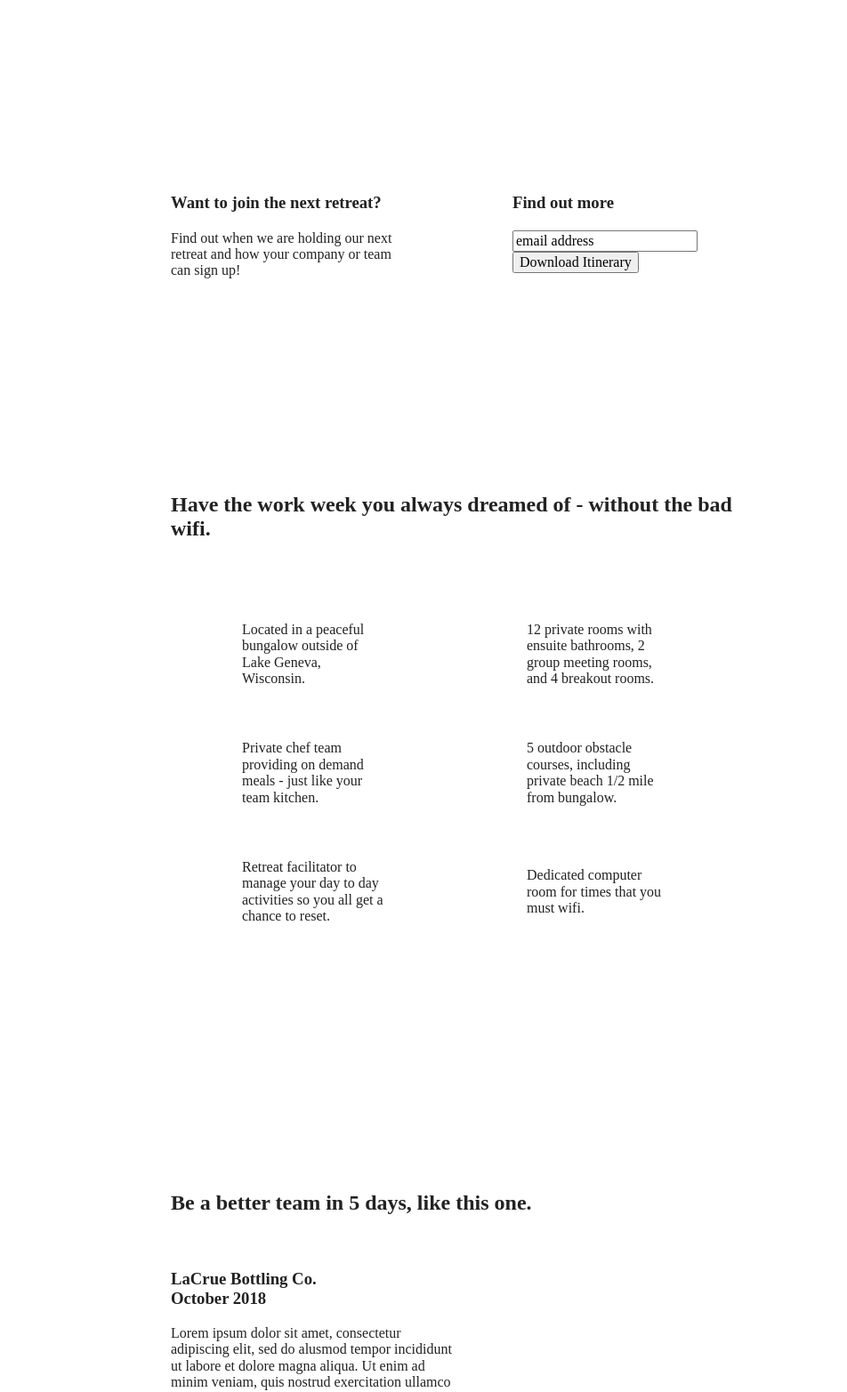
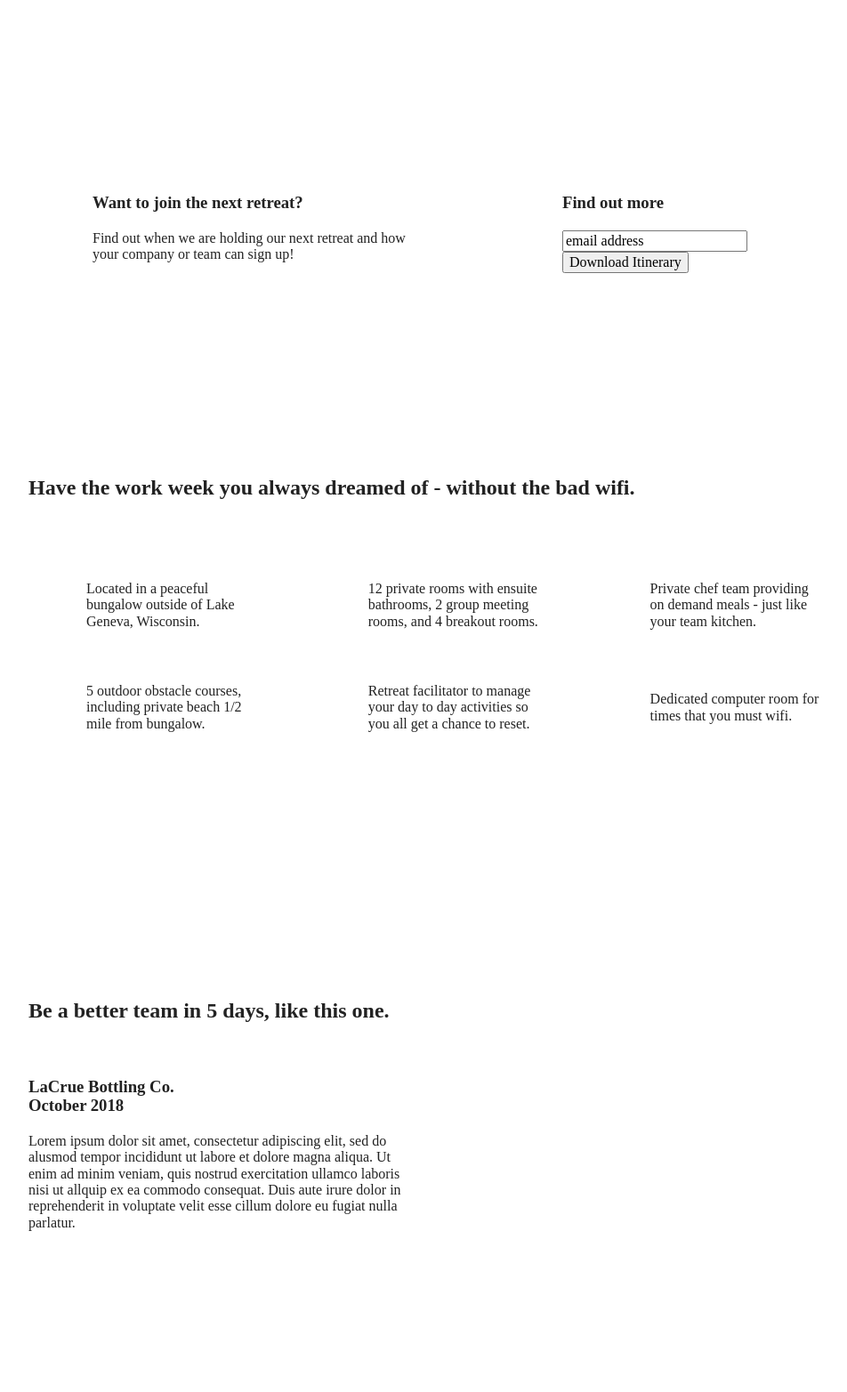
Before and after one commit to Sara-414/unplugged-design-docs, a website built with Parcel: page index.html in a window 1280 px wide. Shown: the part 364-1929 px from the top of the page at 89% size, without its empty margins (128-1080 px from the left). Built offline with nearby package versions, Linux system fonts and the light colour scheme.

Commit message:
Added basic layout desktop css

```diff
--- a/css/main.css
+++ b/css/main.css
@@ -228,7 +228,7 @@
   }
 
   .features article {
-    width: 60%;
+    width: 63%;
     margin: 30px 0;
   }
 
@@ -472,7 +472,7 @@
  }
 
  .features .features-item-description {
-  width: 50%;
+  width: 62%;
  }
 
  /* Reviews */
@@ -483,7 +483,7 @@
  }
 
  .reviews article div {
-  width: 50%;
+  width: 49%;
  }
 
  /* Footer */
@@ -547,6 +547,56 @@
 
 @media only screen and (min-width: 1200px) {
   /*Desktop styles here*/
+}
+
+.content-wrapper {
+  max-width: 960px;
+}
+
+/* Hero */
+
+.hero-area h1 {
+  width: 70%;
+}
+
+/* Aside */
+
+aside .content-wrapper {
+  justify-content: space-around;
+}
+
+aside .content-wrapper .form-descrption,
+aside .content-wrapper .form {
+  width: 30%;
+}
+
+/* Features */
+
+.features h2 {
+  width: 90%;
+}
+
+.features article {
+  flex-basis: 33%;
+}
+
+/* Reviews */
+
+.reviews article div {
+  width: 45%;
+}
+
+/*----- About Page -----*/
+
+.mission h2,
+.contact-section .content-wrapper h2 {
+  width: 100%;
+}
+
+/*----- FAQ Page -----*/
+
+.faq h2 {
+  width: 100%;
 }
 
 @media print,
```
